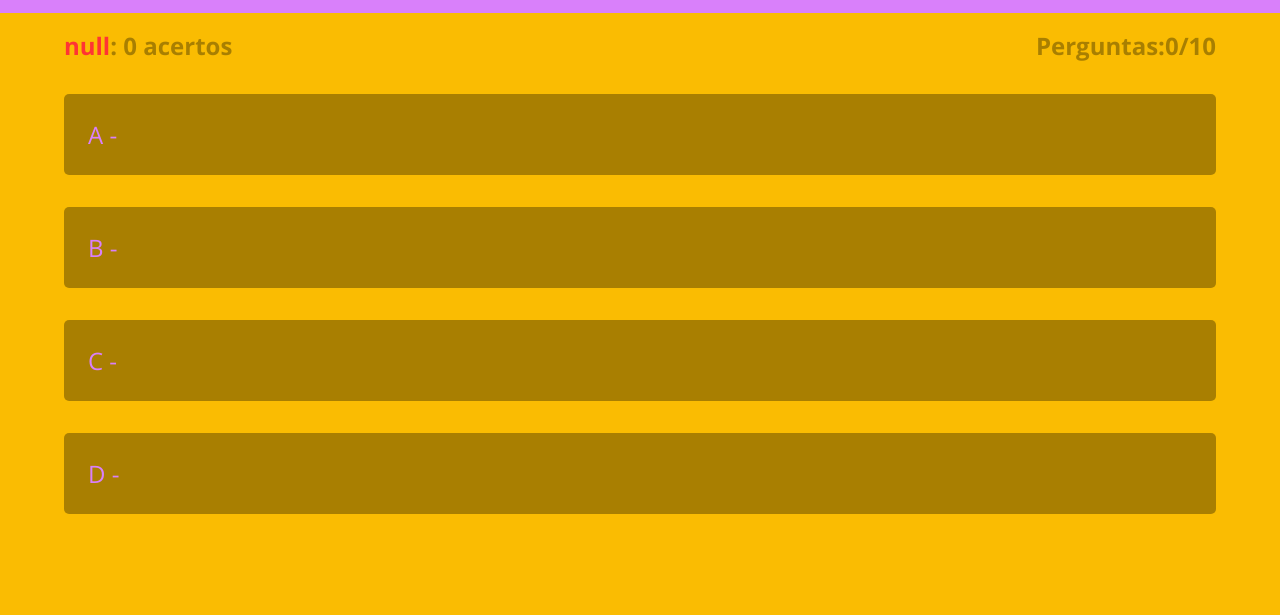
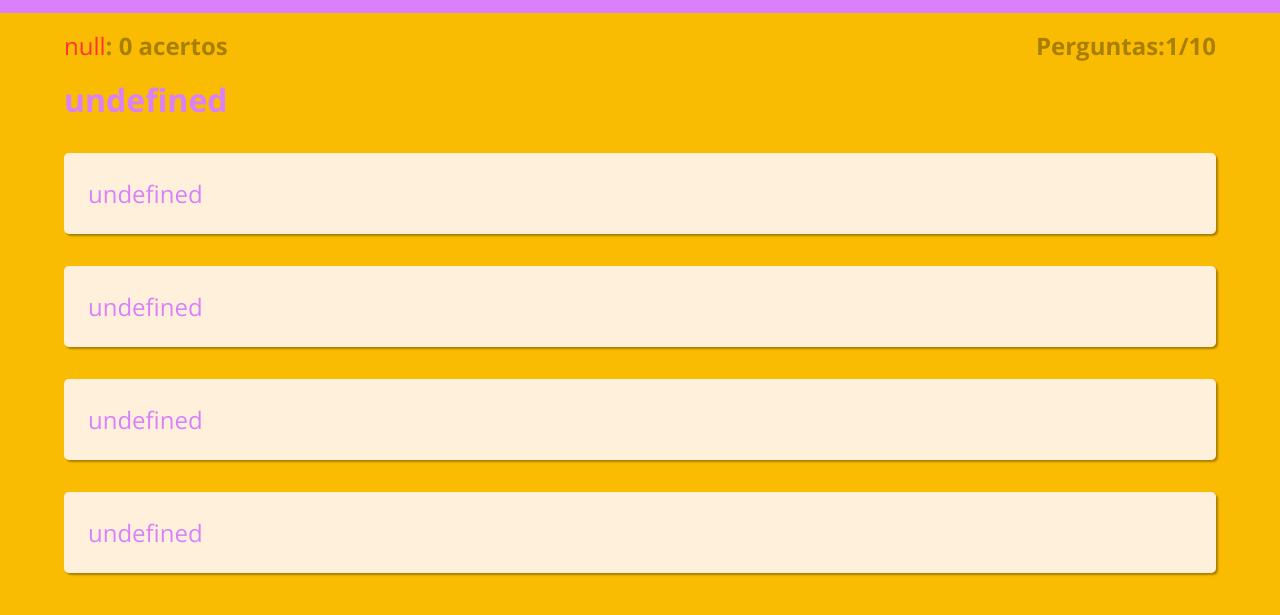
Before and after one commit to nicollasisaac/Hit-TheQuiz, a plain HTML site: page assets/quizQuestion/quizQuestion.html in a window 1280 px wide. Both pictures are taken after a click on the item "A -". Shown: the part 67-682 px from the top of the page. Drawn offline with nearby package versions, Linux system fonts and the light colour scheme.

Commit message:
json of quizTheme

```diff
--- /dev/null
+++ b/assets/QuizApi/globalization.js
@@ -0,0 +1,11 @@
+let quiz4 = [
+    {
+        question: '1',
+        title: 'Em preparação...',
+        alternative1: 'Em breve estará disponível',
+        alternative2: 'Em breve estará disponível',
+        alternative3: 'Em breve estará disponível',
+        alternative4: 'Em breve estará disponível',
+        correct: '0'
+    },
+   ]
--- a/assets/QuizApi/literaturaBrasileira.js
+++ b/assets/QuizApi/literaturaBrasileira.js
@@ -19,74 +19,74 @@ let quiz1 = [
     },
     {
         question: '3',
-        title: "",
-        alternative1: '',
-        alternative2: '',
-        alternative3: '',
-        alternative4: '',
-        correct: '2'
+        title: 'A obra "Escrava Isaura", que foi várias vezes adaptada para televisão, é de qual autor?',
+        alternative1: 'Bernardo Guimarães',
+        alternative2: 'José de Alencar',
+        alternative3: 'José Cândido de Carvalho',
+        alternative4: 'Mário de Andrade',
+        correct: '1'
     },
     {
         question: '4',
-        title: "",
-        alternative1: '',
-        alternative2: '',
-        alternative3: '',
-        alternative4: '',
-        correct: '2'
+        title: 'Раrtісіроu dа Ѕеmаnа dе Аrtе Моdеrnа dе 1922. Ао dеѕсоbrіr-ѕе tubеrсulоѕо, dеіхоu оѕ еѕtudоѕ. Тrаtа-ѕе dо роеtа:',
+        alternative1: 'Álvares de Azevedo',
+        alternative2: 'Patativa do Assaré',
+        alternative3: 'Carlos Drummond de Andrade',
+        alternative4: 'Manuel Bandeira',
+        correct: '4'
     },
     {
         question: '5',
-        title: "",
-        alternative1: '',
-        alternative2: '',
-        alternative3: '',
-        alternative4: '',
+        title: 'A obra "Capitães da Areia", que retrata a vida dos meninos de rua de Salvador na década de 30, foi escrita por:',
+        alternative1: 'João Guimarães Rosa',
+        alternative2: 'Jorge Amado',
+        alternative3: 'Manuel Antônio de Almeida',
+        alternative4: 'Clarice Lispector',
         correct: '2'
     },
     {
         question: '6',
-        title: "",
-        alternative1: '',
-        alternative2: '',
-        alternative3: '',
-        alternative4: '',
-        correct: '2'
+        title: '"Riobaldo" é o personagem principal de qual obra?',
+        alternative1: '"Severino Retirante" - Raquel de Queiroz',
+        alternative2: '"Cacau" - Jorge Amado',
+        alternative3: '"Grande Sertão: Veredas" - João Guimarães Rosa',
+        alternative4: '"Incidente em Antares" - Érico Veríssimo',
+        correct: '3'
     },
     {
         question: '7',
-        title: "",
-        alternative1: '',
-        alternative2: '',
-        alternative3: '',
-        alternative4: '',
-        correct: '2'
+        title: 'O Romance "Olhai os Lírios do Campo" foi escrito por qual autor?',
+        alternative1: 'Luis Fernando Veríssimo',
+        alternative2: 'José de Alencar',
+        alternative3: 'Érico Veríssimo',
+        alternative4: 'Eça de Queiroz',
+        correct: '3'
     },
     {
         question: '8',
-        title: "",
-        alternative1: '',
-        alternative2: '',
-        alternative3: '',
-        alternative4: '',
-        correct: '2'
+        title: 'Quais poetas são, respectivamente, chamados de o "Boca do Inferno" e "O Poetinha"?',
+        alternative1: '"Gregório de Matos" e "Vinícius de Morais"',
+        alternative2: '"Cruz e Sousa" e "Olavo Bilac"',
+        alternative3: '"Gonçalves Dias" e "Oswald de Andrade"',
+        alternative4: '"Alphonsus Guimaraens" e "Tomás Antônio Gonzaga"',
+        correct: '1'
     },
     {
         question: '9',
-        title: "",
-        alternative1: '',
-        alternative2: '',
-        alternative3: '',
-        alternative4: '',
-        correct: '2'
+        title: 'Qual é o único escritor abaixo que NÃO está vivo?',
+        alternative1: 'Fernando Sabino',
+        alternative2: 'Luis Fernando Veríssimo',
+        alternative3: 'Inácio Loyola Brandão',
+        alternative4: 'João Ubaldo Ribeiro',
+        correct: '1'
     },
     {
         question: '10',
-        title: "",
-        alternative1: '',
-        alternative2: '',
-        alternative3: '',
-        alternative4: '',
+        title: 'Quem fez esse quiz? :)',
+        alternative1: 'S2',
+        alternative2: 'Nicollas Isaac',
+        alternative3: '^',
+        alternative4: '|',
         correct: '2'
     },
 ]
--- /dev/null
+++ b/assets/QuizApi/programming.js
@@ -0,0 +1,11 @@
+let quiz3 = [
+    {
+        question: '1',
+        title: 'Em preparação...',
+        alternative1: 'Em breve estará disponível',
+        alternative2: 'Em breve estará disponível',
+        alternative3: 'Em breve estará disponível',
+        alternative4: 'Em breve estará disponível',
+        correct: '0'
+    },
+   ]
--- /dev/null
+++ b/assets/QuizApi/solarSystem.js
@@ -0,0 +1,11 @@
+let quiz2 = [
+    {
+        question: '1',
+        title: 'Em preparação...',
+        alternative1: 'Em breve estará disponível',
+        alternative2: 'Em breve estará disponível',
+        alternative3: 'Em breve estará disponível',
+        alternative4: 'Em breve estará disponível',
+        correct: '0'
+    },
+   ]
--- a/assets/css/colors.css
+++ b/assets/css/colors.css
@@ -5,4 +5,7 @@
     --color-secundary:  #FDA7DF;
     --color-tense: #fabc02;
     --color-black:rgba(0, 0, 0, 0.327);
+    --color-white-parse:rgba(255, 247, 247, 0.892);
+    --color-green:rgb(36, 247, 57);
+    --color-red:rgb(255, 52, 52);
 }
--- a/assets/js/script.js
+++ b/assets/js/script.js
@@ -4,10 +4,6 @@ let namePlayer = ""
 function storeNick(){
     var newNamePlayer = document.querySelector("#namePlayer");
     namePlayer = newNamePlayer.value;
-
-    alert("Seja bem vindo " + namePlayer + "!")
-
     localStorage.setItem('name', namePlayer)
-
     window.location.replace("/assets/choseQuiz/choseQuiz.html");
 }
--- a/assets/quizQuestion/quizQuestion.css
+++ b/assets/quizQuestion/quizQuestion.css
@@ -1,12 +1,4 @@
 @import url(/assets/css/colors.css);
-:root{
-    --font-size-high: 2rem;
-    --font-size: 1.5rem;
-    --color-primary: #D980FA;
-    --color-secundary:  #FDA7DF;
-    --color-tense: #fabc02;
-    --color-black:rgba(0, 0, 0, 0.327);
-}
 #quiz{
     background: var(--color-tense);
     height: 90vh;
@@ -20,10 +12,13 @@
     margin: auto;
     justify-content: space-between;
 }
-.content-text h2{
+.content-text h2, span{
     font-size: var(--font-size);
     color: var(--color-black);
     padding-top: 1rem;
+}
+.ponts{
+    display: flex;
 }
 .headerQuiz h1{
     color: var(--color-primary);
@@ -48,15 +43,18 @@
 }
 .choseAlternative li{
     margin: auto;
-    background: var(--color-black);
+    background: var(--color-white-parse);
     font-size: var(--font-size);
     border-radius: 5px;
     margin-top: 2rem;
     padding: 1.5rem;
+    box-shadow: 2px 2px 2px;
+    -webkit-box-shadow: 2px 2px 2px  var(--color-black);
+    -moz-box-shadow: 2px 2px 2px var(--color-black);
 }
 .choseAlternative li:hover{
     background: var(--color-primary);
-    color: var(--color-black);
+    color: var(--color-secundary);
     transition: ease .2s;
     cursor: pointer;
 }
@@ -70,4 +68,8 @@
         padding-bottom: 2rem;
         height: 100%;
     }
+    .content-text{
+        display: revert;
+        width: 90%;
+    }
 }
--- a/assets/quizQuestion/quizQuestion.html
+++ b/assets/quizQuestion/quizQuestion.html
@@ -21,20 +21,25 @@
     <section id="quiz">
         <div class="headerQuiz">
             <div class="content-text">
-                <h2 class="greenQuiz"><span style="color: rgb(255, 52, 52)";></span>: 0 acertos</h2>
-                <h2>Perguntas:0/10</h2>
+                <div class="ponts">
+                    <span style="color: rgb(255, 52, 52)";></span><h2 name="countGreen" class="greenQuiz">: 0 acertos</h2>
+                </div>
+                <h2 name="askedQuestions">Perguntas:0/10</h2>
             </div>
             <h1 name="title"></h1>
             <div class="choseAlternative">
-                <li name="alter1" onclick="">A - </li>
-                <li name="alter2" onclick="">B - </li>
-                <li name="alter3" onclick="">C - </li>
-                <li name="alter4" onclick="">D - </li>
+                <li class="alternative" name="alter1" onclick="correctionTest(1)">A - </li>
+                <li class="alternative" name="alter2" onclick="correctionTest(2)">B - </li>
+                <li class="alternative" name="alter3" onclick="correctionTest(3)">C - </li>
+                <li class="alternative" name="alter4" onclick="correctionTest(4)">D - </li>
             </div>
         </div>
     </section>
 
     <script src="/assets/QuizApi/literaturaBrasileira.js"></script>
+    <script src="/assets/QuizApi/solarSystem.js"></script>
+    <script src="/assets/QuizApi/programming.js"></script>
+    <script src="/assets/QuizApi/globalization.js"></script>
     <script src="/assets/quizQuestion/quizQuestion.js"></script>
 </body>
 </html>
--- a/assets/quizQuestion/quizQuestion.js
+++ b/assets/quizQuestion/quizQuestion.js
@@ -1,35 +1,69 @@
-var numberTypeQuiz = localStorage.getItem('typeQuiz');
+//Trazer NickName
 var nickname = localStorage.getItem('name')
-
 var h2 = document.querySelector('span');
 var textH2 = document.createTextNode(nickname);
 h2.appendChild(textH2)
 
+
+//adicionar variáveis sobre o quiz, e trazer o quiz escolhido
+let numberQuizFun = 0
+let questionsAsked = 0;
+var numberTypeQuiz = localStorage.getItem('typeQuiz');
+
 if(numberTypeQuiz == 1){
-    quizNumber1();
+    numberQuizFun = 1
+    quizNumber(numberQuizFun);
 } else if(numberTypeQuiz == 2){
-    quizNumber2();
+    numberQuizFun = 2
+    quizNumber(numberQuizFun);
 } else if(numberTypeQuiz == 3){
-    quizNumber3();
+    numberQuizFun = 3
+    quizNumber(numberQuizFun);
 } else if(numberTypeQuiz == 4){
-    quizNumber4();
+    numberQuizFun = 4
+    quizNumber(numberQuizFun);
 }
 
-
-function quizNumber1(){
+//Função que traz as infomações do quiz
+function quizNumber(numberQuizFun){
     let dadoTitle = []
     let alternative1 = []
     let alternative2 = []
     let alternative3 = []
     let alternative4 = []
 
-
+    if(numberQuizFun == 1){
         for(let elemento of quiz1){
             dadoTitle.push(elemento.title);
             alternative1.push(elemento.alternative1)
             alternative2.push(elemento.alternative2)
             alternative3.push(elemento.alternative3)
             alternative4.push(elemento.alternative4)
+        }
+    }else if( numberQuizFun == 2){
+        for(let elemento of quiz2){
+            dadoTitle.push(elemento.title);
+            alternative1.push(elemento.alternative1)
+            alternative2.push(elemento.alternative2)
+            alternative3.push(elemento.alternative3)
+            alternative4.push(elemento.alternative4)
+        }
+    } else if(numberQuizFun == 3){
+        for(let elemento of quiz3){
+            dadoTitle.push(elemento.title);
+            alternative1.push(elemento.alternative1)
+            alternative2.push(elemento.alternative2)
+            alternative3.push(elemento.alternative3)
+            alternative4.push(elemento.alternative4)
+        }
+    } else {
+        for(let elemento of quiz4){
+            dadoTitle.push(elemento.title);
+            alternative1.push(elemento.alternative1)
+            alternative2.push(elemento.alternative2)
+            alternative3.push(elemento.alternative3)
+            alternative4.push(elemento.alternative4)
+        }
     }
 
     var documentTitle = document.querySelector("h1[name='title']");
@@ -39,15 +73,81 @@ function quizNumber1(){
     var documenteAlternative4 = document.querySelector("li[name='alter4']")
 
 
-    var textTitle1 = document.createTextNode(dadoTitle[1]);
-    var textAlternative1 = document.createTextNode(alternative1[1]);
-    var textAlternative2 = document.createTextNode(alternative2[1]);
-    var textAlternative3 = document.createTextNode(alternative3[1]);
-    var textAlternative4 = document.createTextNode(alternative4[1]);
+    var textTitle1 = (dadoTitle[questionsAsked]);
+    var textAlternative1 = (alternative1[questionsAsked]);
+    var textAlternative2 = (alternative2[questionsAsked]);
+    var textAlternative3 = (alternative3[questionsAsked]);
+    var textAlternative4 = (alternative4[questionsAsked]);
 
-    documentTitle.appendChild(textTitle1)
-    documenteAlternative1.appendChild(textAlternative1)
-    documenteAlternative2.appendChild(textAlternative2)
-    documenteAlternative3.appendChild(textAlternative3)
-    documenteAlternative4.appendChild(textAlternative4)
+    documentTitle.innerHTML = textTitle1
+    documenteAlternative1.innerHTML = textAlternative1
+    documenteAlternative2.innerHTML = textAlternative2
+    documenteAlternative3.innerHTML = textAlternative3
+    documenteAlternative4.innerHTML = textAlternative4
 }
+
+//delay para o bom funcionamento do código
+function delay(n){
+    return new Promise(function(resolve){
+        setTimeout(resolve,n*1000);
+    });
+}
+
+//Função que faz a correção
+async function correctionTest(numberQuestionChecked){
+    if(questionsAsked == 9){
+        alert("Acabou")
+    }
+    var questionCorrect = [];
+
+    if(numberQuizFun == 1){
+        for(let elemento of quiz1){
+            questionCorrect.push(elemento.correct)
+        }
+    }else if( numberQuizFun == 2){
+        for(let elemento of quiz2){
+            questionCorrect.push(elemento.correct)
+        }
+    }else if(numberQuizFun == 3){
+        for(let elemento of quiz3){
+            questionCorrect.push(elemento.correct)
+        }
+    } else {
+        for(let elemento of quiz4){
+            questionCorrect.push(elemento.correct)
+        }
+    }
+
+    if(numberQuestionChecked == questionCorrect[questionsAsked]){
+        var cor = "var(--color-green)"
+        document.querySelector("li[name='alter"+ (questionCorrect[questionsAsked]) + "']").style.background = cor;
+        countCorretQuestion();
+
+        await delay(1);
+        var color = "var(--color-white-parse)"
+        document.querySelector("li[name='alter"+ (questionCorrect[questionsAsked]) + "']").style.background = color;
+    } else {
+        var cor = "var(--color-red)"
+        document.querySelector("li[name='alter"+ numberQuestionChecked + "']").style.background = cor;
+
+        await delay(1);
+        var color = "var(--color-white-parse)"
+        document.querySelector("li[name='alter"+ numberQuestionChecked + "']").style.background = color;
+    }
+
+    questionsAsked +=1;
+    var textQuestionAsked = "Perguntas:"+ questionsAsked+ "/10";
+    document.querySelector("h2[name='askedQuestions']").innerHTML = textQuestionAsked
+
+    quizNumber(numberQuizFun);
+}
+
+//Função que altera o contador de acertos
+let countCorrect = 0
+
+function countCorretQuestion(){
+    countCorrect += 1;
+    var greenDocument = document.querySelector("h2[name='countGreen']")
+    var countText = (": "+ countCorrect+ " acertos")
+    greenDocument.innerHTML = countText
+}
```
Also changed, not shown: assets/choseQuiz/styleChoseQuiz.css (+11 -3 lines), assets/css/style.css (+9 -4 lines). Lines whose indentation alone changed are shown as unchanged.
